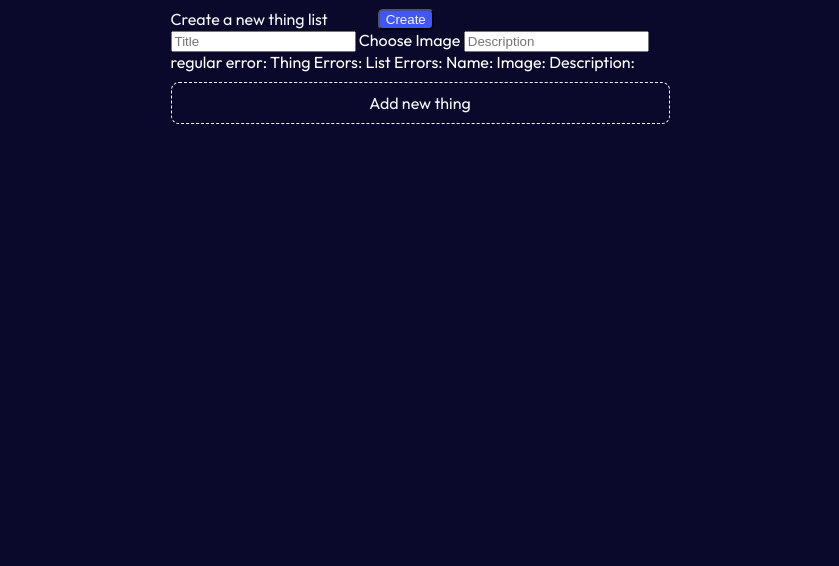
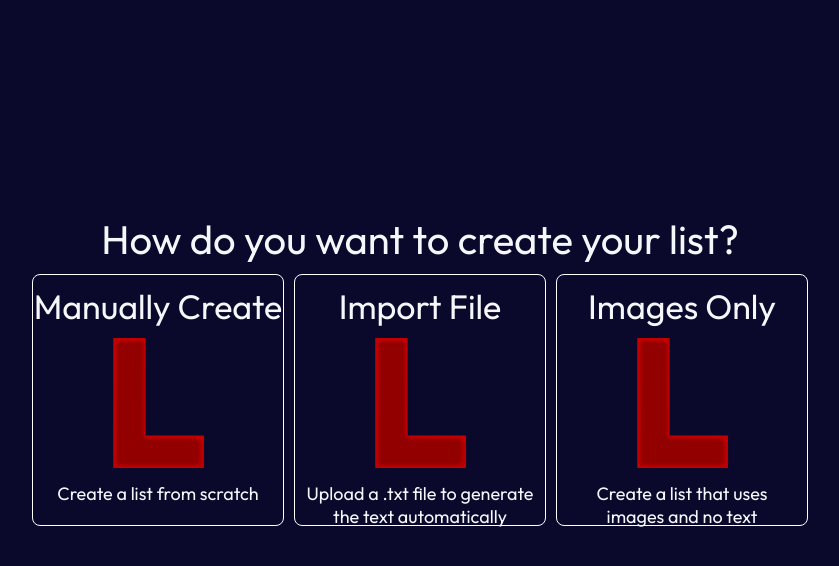
Before and after one commit to AidanSzilagyi/comparison-site, a Django app: page /create/ in a window 1280 px wide. Shown: the part 50-616 px from the top of the page, without its empty margins (220-1059 px from the left). Run offline with Django 5.2, Linux system fonts and the light colour scheme; the visitor is signed in with stand-in values (Sample User, id 1).

Commit message:
Added page for list types and implemented file upload

```diff
--- a/createList/apps.py
+++ b/createList/apps.py
@@ -4,6 +4,3 @@
 class CreatelistConfig(AppConfig):
     default_auto_field = 'django.db.models.BigAutoField'
     name = 'createList'
-
-    def ready(self):
-        import createList.signals
--- a/createList/templates/createList/base.html
+++ b/createList/templates/createList/base.html
@@ -22,7 +22,7 @@
                             <img class="header-logo-image user-image" src="{% static 'images/arrow-logo.png' %}">
                         </div>
                     </a>
-                    <a href="{% url 'create_list' %}">
+                    <a href="{% url 'list_type_choices' %}">
                         <div class="header-create-button-container website-header-button">
                             <img class="header-create-icon" src="{% static 'images/plus-icon.png' %}">
                             <div class="header-create-plus-word">Create</div>
--- a/createList/templates/createList/create-list.html
+++ b/createList/templates/createList/create-list.html
@@ -7,7 +7,7 @@
 
 {% block main %}
 	<main class="main-container">
-        <form method="post" enctype="multipart/form-data">
+        <form method="post" action="{% url 'manual_create' %}" enctype="multipart/form-data">
             {% csrf_token %}
             {{ thing_forms.management_form }}
             <div class="page-header">
--- a/createList/templates/createList/list-type-choices.html
+++ b/createList/templates/createList/list-type-choices.html
@@ -1,4 +1,7 @@
+{% extends "./base.html" %}
+{% block extra_head %}
 <style>
+
     html {
         height: 100%;
         width: 100%;
@@ -44,11 +47,54 @@
         text-wrap: balance;
         font-size: 18px;
     }
+    .below-option-box{
+        display: flex;
+        justify-content: center;
+    }
+    .csv-upload-form {
+        display: none;
+    }
+    .upload-form-container{
+        border-radius: 8px;
+        background-color: var(--secondary);
+        display: flex;
+        flex-direction: column;
+        align-items: center;
+        gap: 8px;
+        width: 250px;
+    }
+    .file-input {
+        width: 100px;
+        border-radius: 5px;
+        color: var(--highlight);
+        margin-left: 50px;
+        background-color: var(--tertiary);
+    }
+    .file-submit {
+        width: 100px;
+        border-radius: 5px;
+        color: var(--highlight);
+        background-color: var(--tertiary);
+        border-style: none;
+    }
 </style>
+<script>
+    document.addEventListener("DOMContentLoaded", () => {
+        document.getElementById("js-import-file").addEventListener("click", () => {
+            if (document.getElementById("js-csv-reveal").style.display === "none") {
+                document.getElementById("js-csv-reveal").style.display = 'flex';
+            } else {
+                document.getElementById("js-csv-reveal").style.display = 'none';
+            }
+        });
+    });
+</script>
+{% endblock %}
+{% block main %}
 <main class="main-container">
     <div class="body-heading">How do you want to create your list?</div>
     <div class="all-option-boxes">
-        <div class="single-option-box">
+        <a class="single-option-box" href="{% url 'manual_create' %}">
             <div class="option-name">
                 Manually Create
             </div>
@@ -58,8 +104,8 @@
             <div class="option-description">
                 Create a list from scratch
             </div>
-        </div>
-        <div class="single-option-box">
+        </a>
+        <div class="single-option-box" id="js-import-file">
             <div class="option-name">
                 Import File
             </div>
@@ -67,10 +113,10 @@
                 <img class="option-image" src="../../../static/images/L-Square.png">
             </div>
             <div class="option-description">
-                Upload a .csv or .txt file to generate the text automatically
+                Upload a .txt file to generate the text automatically
             </div>
         </div>
-        <div class="single-option-box">
+        <a class="single-option-box" href="{% url 'images_only_create' %}">
             <div class="option-name">
                 Images Only
             </div>
@@ -80,6 +126,17 @@
             <div class="option-description">
                 Create a list that uses images and no text
             </div>
-        </div>
+        </a>
+    </div>
+    <div class="below-option-box">
+        <form method="post" enctype="multipart/form-data" class="csv-upload-form" id="js-csv-reveal">
+            {% csrf_token %}
+            <div class="upload-form-container">
+                <div>Upload .txt File</div>
+                <input type="file" name="file-input" class="Upload">
+                <button type="submit" class="file-submit">Submit</button>
+            </div>
+        </form>
     </div>
 </main>
+{% endblock %}
--- a/createList/urls.py
+++ b/createList/urls.py
@@ -3,7 +3,9 @@
 
 urlpatterns = [
     path("", views.home, name="home"),
-    path("create/", views.create_list, name="create_list"),
+    path("create/", views.list_type_choices, name="list_type_choices"),
+    path("create/manual", views.manual_create_list, name="manual_create"),
+    path("create/images-only", views.images_only_create_list, name="images_only_create"),
     path("explore/", views.explore, name="explore"),
     path("recent/", views.recent, name="recent"),
     path("<slug:slug>/info/", views.list_info, name="list_info"),
--- a/createList/views.py
+++ b/createList/views.py
@@ -12,8 +12,10 @@
 import json
 import uuid
 import random
+import csv
+from io import TextIOWrapper
 
-
+NUM_STARTING_FORMS = 10
 
 def home(request):
     return render(request, 'createList/home.html')
@@ -86,7 +88,30 @@
     return create_profile(request)
 
 @login_required
-def create_list(request):
+def list_type_choices(request):
+    if request.method == 'POST' and 'file-input' in request.FILES:
+        input_file = request.FILES['file-input']
+        file_wrapper = TextIOWrapper(input_file.file, encoding='utf-8')
+        file_data = []
+        if input_file.name.endswith('.csv') or input_file.name.endswith('.txt'):
+            for line in file_wrapper:
+                file_data.append({"name": line.strip(), "image": None})
+        else:
+            return render(request, 'createList/list-type-choices.html', {"error": "You may only upload a .csv or .txt file"})
+        list_form = ListForm()
+        blank_forms_needed = NUM_STARTING_FORMS if len(file_data) < NUM_STARTING_FORMS else len(file_data)
+        print("\n\n", file_data)
+        thing_form_set = modelformset_factory(Thing, form=ThingForm, extra=blank_forms_needed, can_delete=True)
+        thing_forms = thing_form_set(queryset=Thing.objects.none(), initial=file_data)
+        return render(request, 'createList/create-list.html', {
+            'list_form': list_form,
+            'thing_forms': thing_forms,
+            'empty_form': thing_forms.empty_form,
+        })
+    return render(request, 'createList/list-type-choices.html')
+
+@login_required
+def manual_create_list(request):
     thing_form_set = modelformset_factory(Thing, form=ThingForm, extra=0, can_delete=True)
     if request.method == 'GET':
 
@@ -130,6 +155,14 @@
             'empty_form': thing_forms.empty_form,
         })
     return HttpResponse("Neither GET nor POST")
+
+@login_required
+def images_only_create_list(request):
+    return render(request, 'createList/home.html')
+
+@login_required
+def list_edit(request, slug):
+    return render(request, 'createList/home.html')
 
 def all_lists(request):
     all_lists = List.objects.all()
```
Also changed, not shown: createList/signals.py (deleted, +0 -11 lines).
